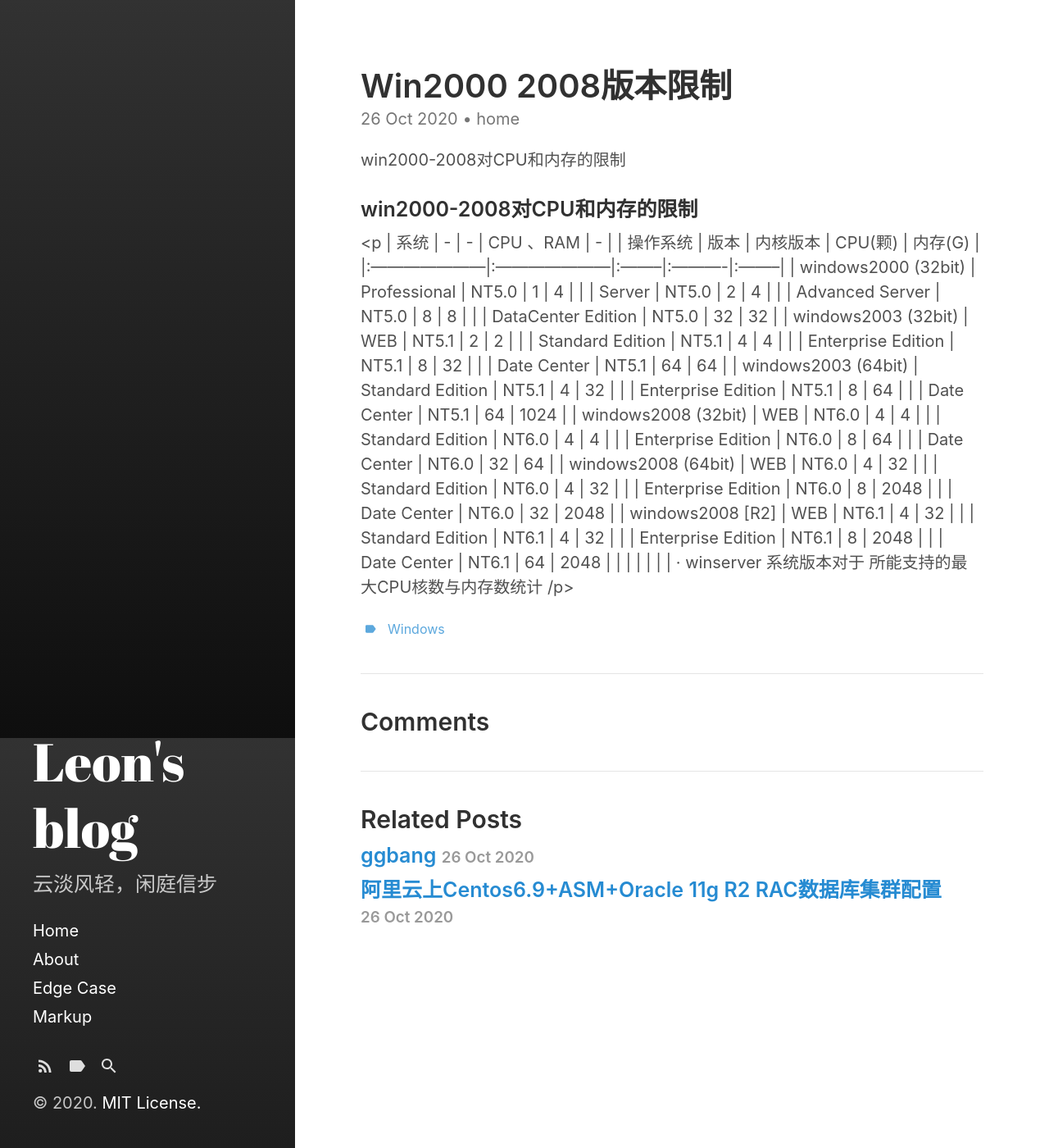
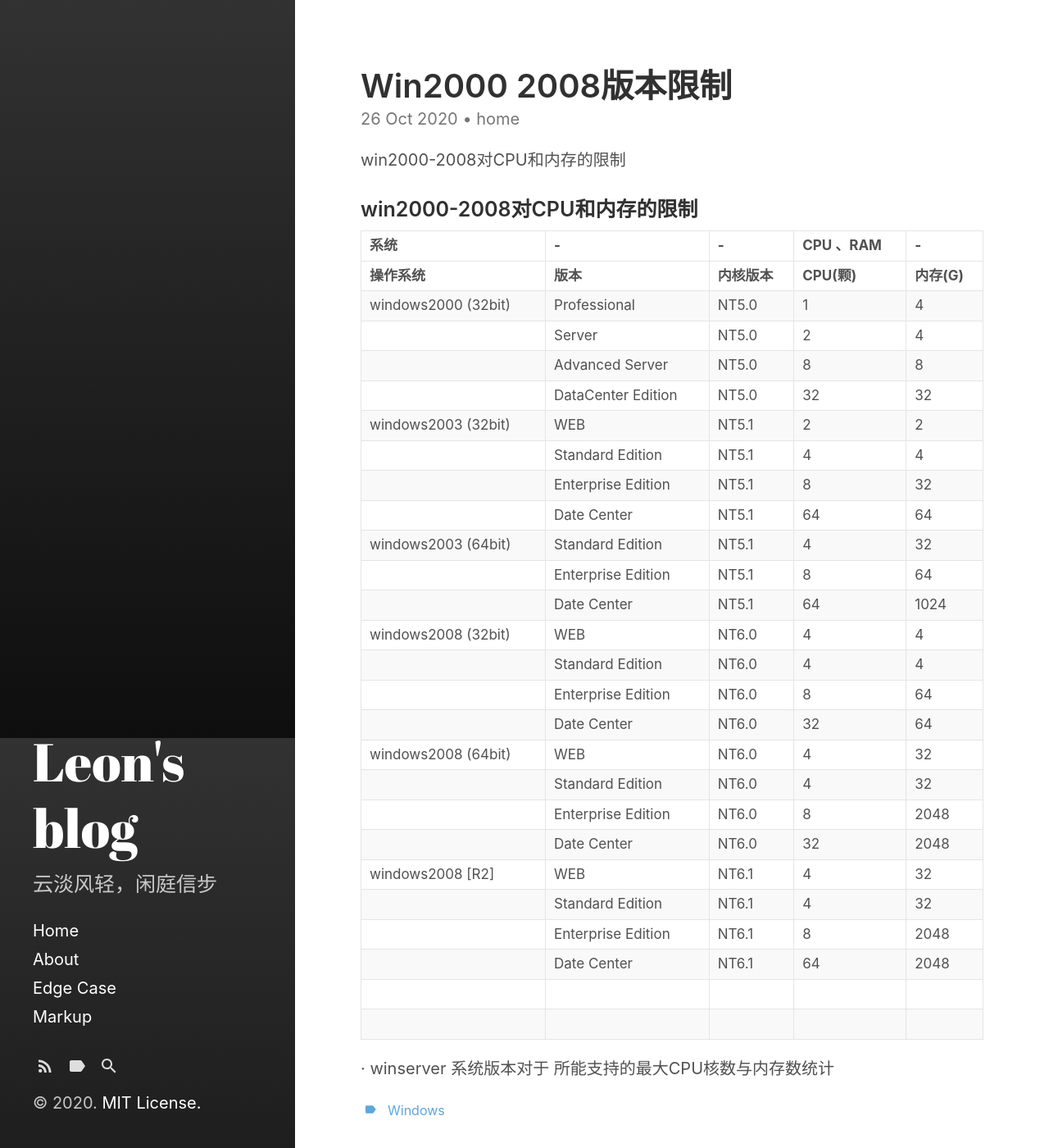
Before and after one commit to WnLeon/blog, a Jekyll site: the page built from _posts/2020-10-26-win2000-2008版本限制.md, in a window 1280 px wide and 1400 px high. Shown: the whole window at 82% size. Built offline with Jekyll 4.4.1, drawn with Linux system fonts in a browser that asks for light colours.

```diff
--- a/_posts/2020-10-26-win2000-2008版本限制.md
+++ b/_posts/2020-10-26-win2000-2008版本限制.md
@@ -11,7 +11,7 @@ win2000-2008对CPU和内存的限制
 <!--more-->
 
 ### win2000-2008对CPU和内存的限制
-<p
+
 | 系统                 | -                    | -        | CPU 、RAM | -      |
 | 操作系统              | 版本                 | 内核版本 | CPU(颗)   | 内存(G) |
 |:---------------------|:---------------------|:--------|:----------|:--------|
@@ -39,5 +39,6 @@ win2000-2008对CPU和内存的限制
 |                      | Enterprise Edition   | NT6.1   | 8         | 2048    |
 |                      | Date Center          | NT6.1   | 64        | 2048    |
 |                      |                      |         |           |         |
-· winserver 系统版本对于 所能支持的最大CPU核数与内存数统计
-/p>
+|                      |                      |         |           |         |
+
+·   winserver 系统版本对于 所能支持的最大CPU核数与内存数统计
```
